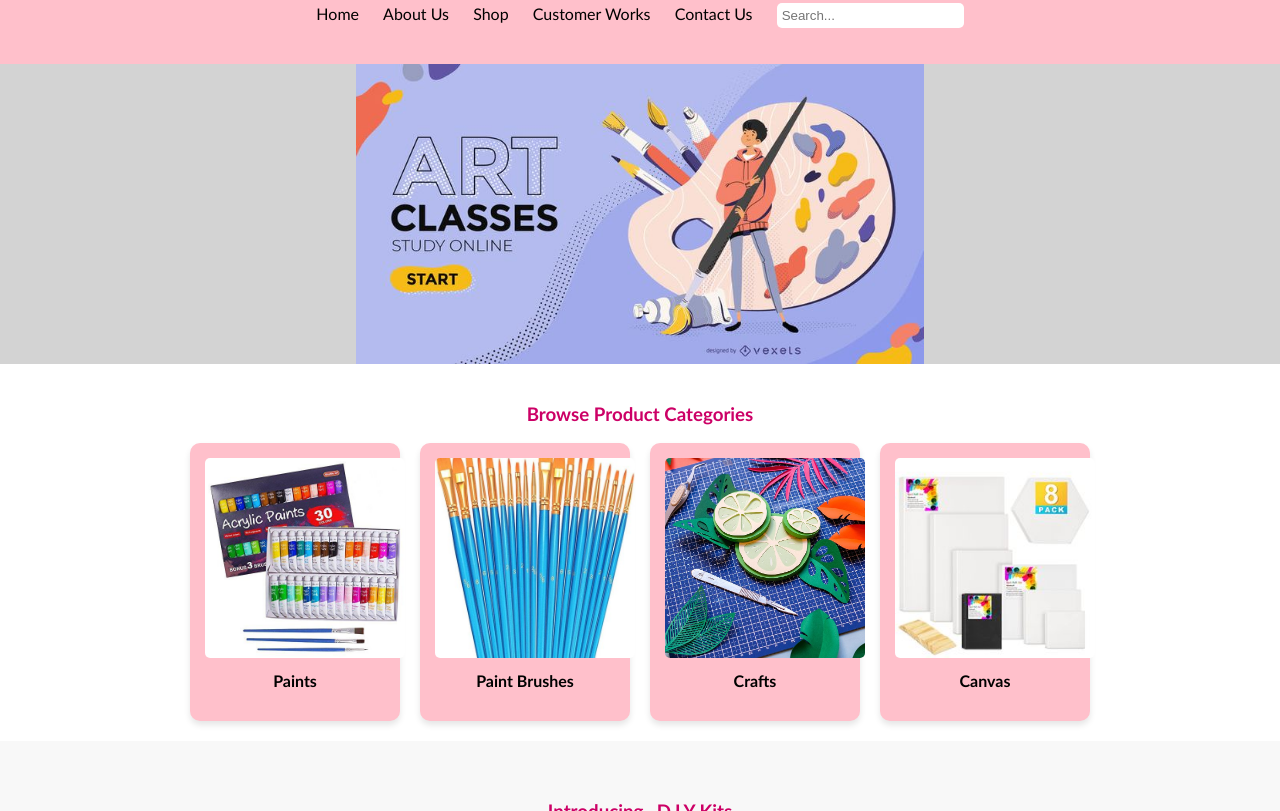
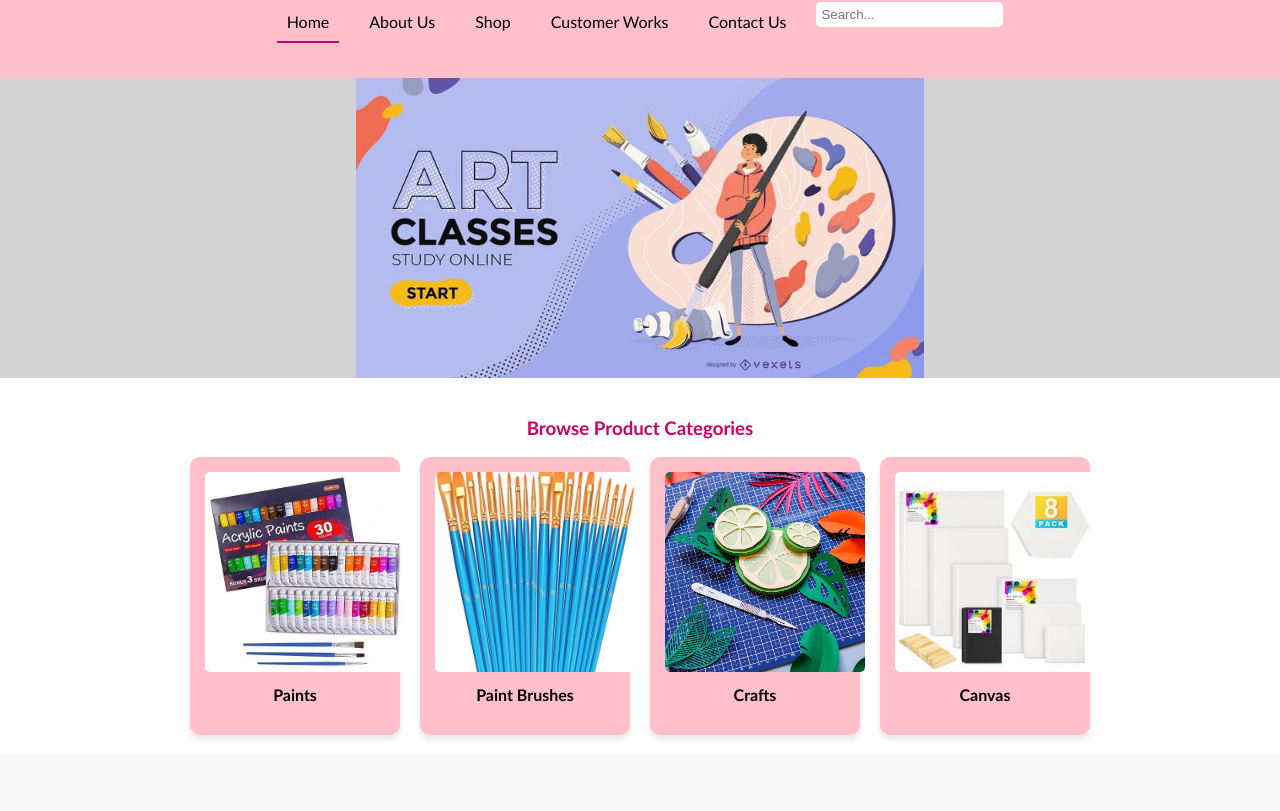
Before and after one commit to IshanaM0209/thecraftycorner, a plain HTML site: page index.html in a window 1280 px wide. Shown: the part 115-926 px from the top of the page. Drawn offline with Linux system fonts and the light colour scheme.

Commit message:
Update styles.css

```diff
--- a/styles.css
+++ b/styles.css
@@ -26,25 +26,43 @@ header {
     margin-right: 10px;
 }
 
+/* Navigation styles */
 nav ul {
-    list-style: none;
-    padding: 0;
+    display: flex;
+    flex-wrap: wrap;
+    justify-content: center;
+    gap: 10px;
+    padding: 10px;
+    list-style: none;  /* Remove dots */
+    margin: 0;
 }
 
 nav ul li {
-    display: inline;
-    margin: 10px;
-}
-
-nav ul li a {
-    color: black;
-    text-decoration: none;
+    margin: 5px;
 }
 
 nav ul li input {
     padding: 5px;
     border-radius: 5px;
     border: none;
+}
+
+/* Style the navigation links */
+nav ul li a {
+    color: black;
+    text-decoration: none;
+    padding: 10px;
+    display: inline-block;
+}
+
+/* Add an underline to the active page */
+nav ul li a.active {
+    border-bottom: 2px solid #cc0066 !important; /* Underline color */
+}
+
+/* Add hover effect */
+nav ul li a:hover {
+    text-decoration: underline; /* Underline on hover */
 }
 
 h2, h3 {
```
